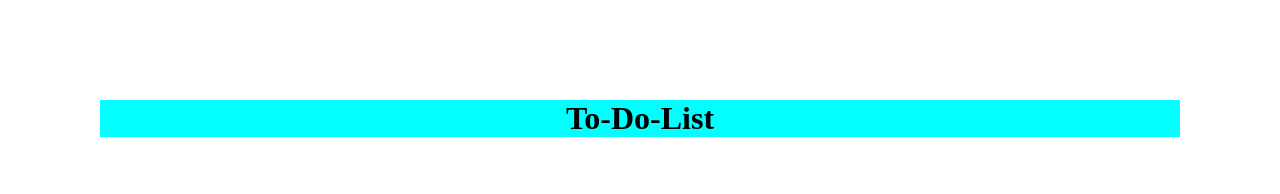
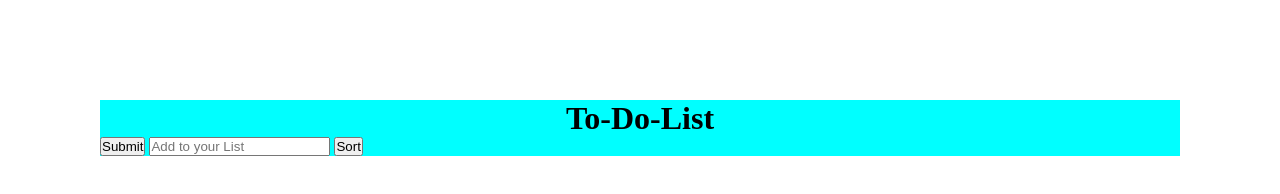
Before and after one commit to Muttaqeen-Slamat/JS-To-Do-List, a plain HTML site: page index.html in a window 1280 px wide. Drawn offline with Linux system fonts and the light colour scheme.

Commit message:
added html elements

```diff
--- a/index.html
+++ b/index.html
@@ -9,7 +9,14 @@
 <body>
     <div class="container">
         <h1>To-Do-List</h1>
+        <button data-submit >Submit</button>
+        <input type="text" placeholder="Add to your List">
+        <button data-sort >Sort</button>
+        <div data-value >
+
+        </div>
     </div>
+
 
 
     <script src="script/code.js"></script>
```
